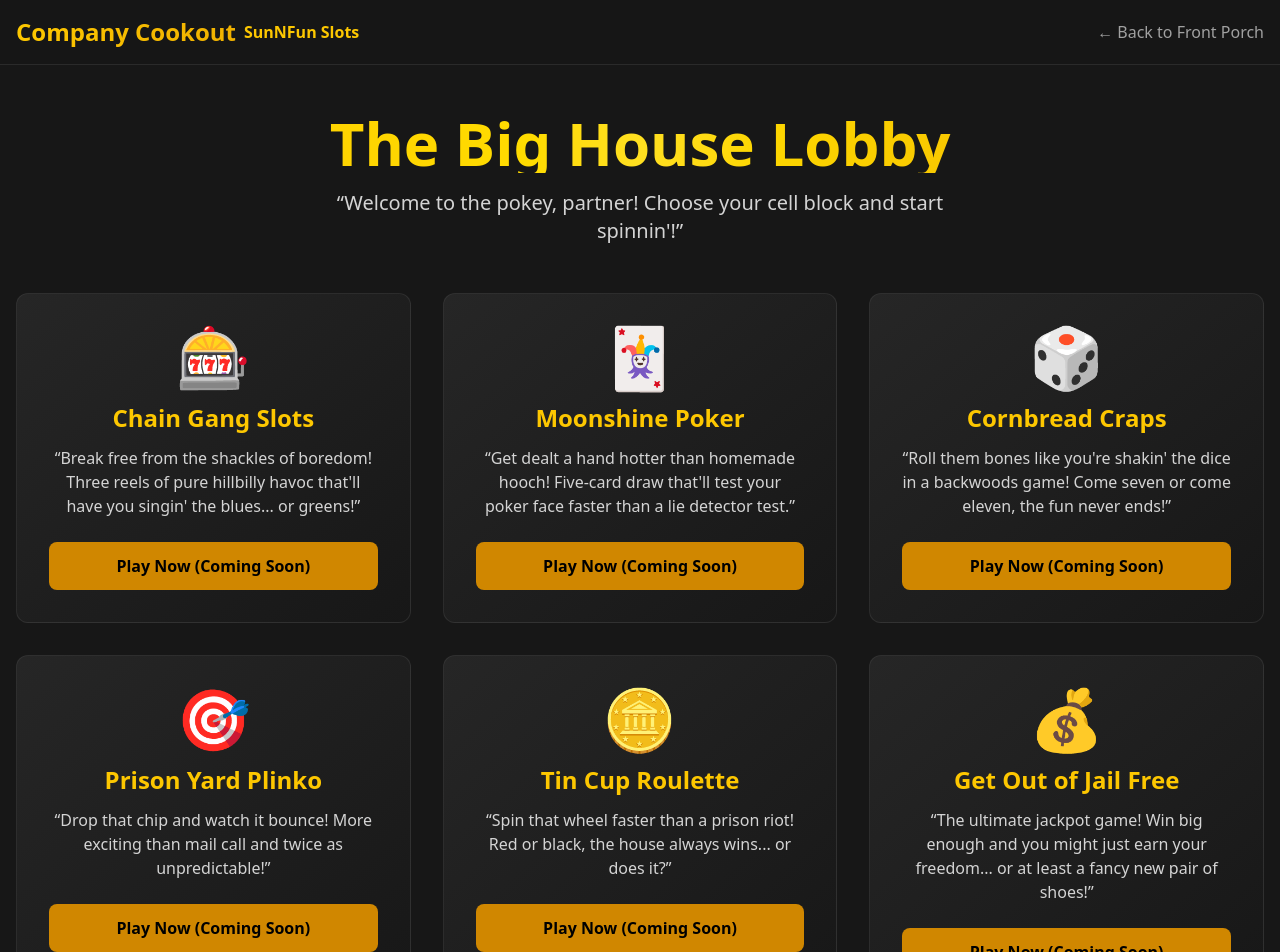
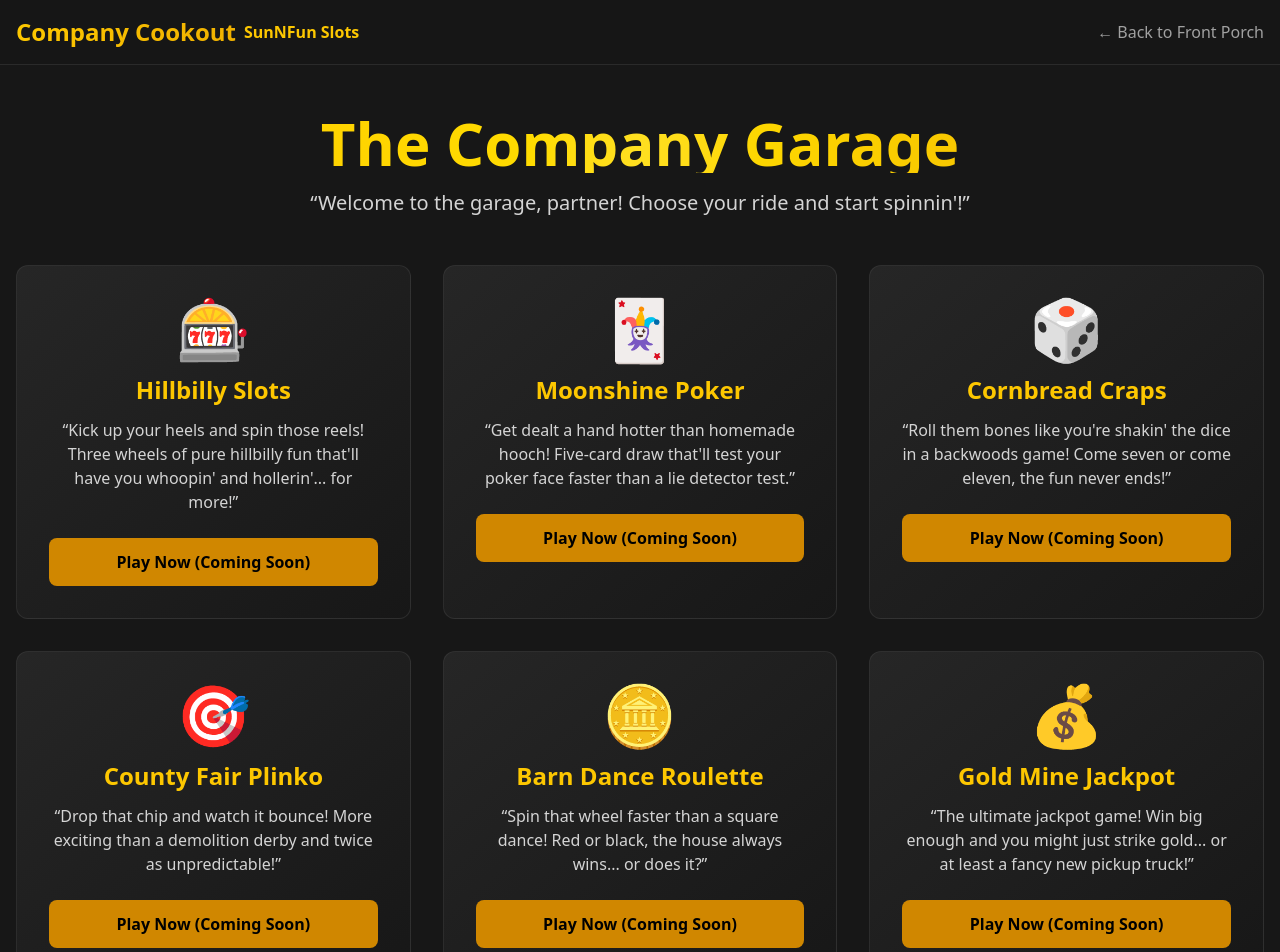
Before and after one commit to leonptucker3886-lab/Hhhhu, a Next.js app: page /lobby in a window 1280 px wide. Shown: the top 952 px of the page. Built offline with nearby package versions, Linux system fonts and the light colour scheme.

Commit message:
Remove jail/prison references and update to hillbilly garage theme

```diff
--- a/src/app/lobby/page.tsx
+++ b/src/app/lobby/page.tsx
@@ -25,10 +25,10 @@ export default function Lobby() {
         {/* Lobby Title */}
         <div className="text-center mb-12">
           <h1 className="text-4xl md:text-6xl font-bold mb-4 bg-gradient-to-r from-yellow-400 via-yellow-300 to-yellow-500 bg-clip-text text-transparent">
-            The Big House Lobby
+            The Company Garage
           </h1>
           <p className="text-xl text-neutral-300 max-w-2xl mx-auto">
-            &ldquo;Welcome to the pokey, partner! Choose your cell block and start spinnin&apos;!&rdquo;
+            &ldquo;Welcome to the garage, partner! Choose your ride and start spinnin&apos;!&rdquo;
           </p>
         </div>
 
@@ -39,10 +39,10 @@ export default function Lobby() {
             <div className="text-center">
               <div className="text-6xl mb-4">🎰</div>
               <h3 className="text-2xl font-bold text-yellow-400 mb-3 group-hover:text-yellow-300">
-                Chain Gang Slots
+                Hillbilly Slots
               </h3>
               <p className="text-neutral-300 mb-6">
-                &ldquo;Break free from the shackles of boredom! Three reels of pure hillbilly havoc that&apos;ll have you singin&apos; the blues... or greens!&rdquo;
+                &ldquo;Kick up your heels and spin those reels! Three wheels of pure hillbilly fun that&apos;ll have you whoopin&apos; and hollerin&apos;... for more!&rdquo;
               </p>
               <button className="w-full bg-yellow-600 hover:bg-yellow-500 text-black font-bold py-3 px-6 rounded-lg transition-colors">
                 Play Now (Coming Soon)
@@ -87,10 +87,10 @@ export default function Lobby() {
             <div className="text-center">
               <div className="text-6xl mb-4">🎯</div>
               <h3 className="text-2xl font-bold text-yellow-400 mb-3 group-hover:text-yellow-300">
-                Prison Yard Plinko
+                County Fair Plinko
               </h3>
               <p className="text-neutral-300 mb-6">
-                &ldquo;Drop that chip and watch it bounce! More exciting than mail call and twice as unpredictable!&rdquo;
+                &ldquo;Drop that chip and watch it bounce! More exciting than a demolition derby and twice as unpredictable!&rdquo;
               </p>
               <button className="w-full bg-yellow-600 hover:bg-yellow-500 text-black font-bold py-3 px-6 rounded-lg transition-colors">
                 Play Now (Coming Soon)
@@ -103,10 +103,10 @@ export default function Lobby() {
             <div className="text-center">
               <div className="text-6xl mb-4">🪙</div>
               <h3 className="text-2xl font-bold text-yellow-400 mb-3 group-hover:text-yellow-300">
-                Tin Cup Roulette
+                Barn Dance Roulette
               </h3>
               <p className="text-neutral-300 mb-6">
-                &ldquo;Spin that wheel faster than a prison riot! Red or black, the house always wins... or does it?&rdquo;
+                &ldquo;Spin that wheel faster than a square dance! Red or black, the house always wins... or does it?&rdquo;
               </p>
               <button className="w-full bg-yellow-600 hover:bg-yellow-500 text-black font-bold py-3 px-6 rounded-lg transition-colors">
                 Play Now (Coming Soon)
@@ -119,10 +119,10 @@ export default function Lobby() {
             <div className="text-center">
               <div className="text-6xl mb-4">💰</div>
               <h3 className="text-2xl font-bold text-yellow-400 mb-3 group-hover:text-yellow-300">
-                Get Out of Jail Free
+                Gold Mine Jackpot
               </h3>
               <p className="text-neutral-300 mb-6">
-                &ldquo;The ultimate jackpot game! Win big enough and you might just earn your freedom... or at least a fancy new pair of shoes!&rdquo;
+                &ldquo;The ultimate jackpot game! Win big enough and you might just strike gold... or at least a fancy new pickup truck!&rdquo;
               </p>
               <button className="w-full bg-yellow-600 hover:bg-yellow-500 text-black font-bold py-3 px-6 rounded-lg transition-colors">
                 Play Now (Coming Soon)
@@ -137,7 +137,7 @@ export default function Lobby() {
             Hold Your Horses, Partner!
           </h2>
           <p className="text-neutral-300 mb-4">
-            &ldquo;We&apos;re cookin&apos; up somethin&apos; special in the kitchen. These games are comin&apos; faster than a jailbreak at midnight!&rdquo;
+            &ldquo;We&apos;re cookin&apos; up somethin&apos; special in the kitchen. These games are comin&apos; faster than a coon dog on a scent!&rdquo;
           </p>
           <p className="text-neutral-500 italic">
             Stay tuned for updates - we&apos;ll let you know when the fun begins! 🎰
--- a/src/app/page.tsx
+++ b/src/app/page.tsx
@@ -19,7 +19,7 @@ export default function Home() {
               SunNFun Slots
             </div>
             <p className="text-xl md:text-2xl text-neutral-300 max-w-3xl mx-auto">
-              Where the slots are hotter than a prison cafeteria chili cook-off!
+              Where the slots are hotter than a backwoods bonfire cook-off!
             </p>
           </div>
 
@@ -29,10 +29,10 @@ export default function Home() {
               href="/lobby"
               className="inline-block bg-gradient-to-r from-yellow-500 to-yellow-600 hover:from-yellow-600 hover:to-yellow-700 text-black font-bold text-xl px-12 py-6 rounded-full transform hover:scale-105 transition-all duration-200 shadow-2xl"
             >
-              🚪 Enter the Big House 🏠
+              🚪 Enter the Garage 🏠
             </Link>
             <p className="mt-4 text-neutral-400 italic">
-              &ldquo;Come on in, partner - the warden&apos;s waitin&apos; with some jackpots!&rdquo;
+              &ldquo;Come on in, partner - the dealer&apos;s waitin&apos; with some jackpots!&rdquo;
             </p>
           </div>
 
@@ -42,8 +42,8 @@ export default function Home() {
               <div className="text-4xl mb-4">🎰</div>
               <h3 className="text-xl font-bold text-yellow-400 mb-3">High-Stakes Shenanigans</h3>
               <p className="text-neutral-300">
-                Spin &apos;em wild like you&apos;re breakin&apos; rocks in the hot sun!
-                Big payouts that&apos;ll make you holler louder than a jailbreak siren.
+                Spin &apos;em wild like you&apos;re dancin&apos; at the county fair!
+                Big payouts that&apos;ll make you holler louder than a backwoods hollerin&apos; contest.
               </p>
             </div>
 
@@ -60,8 +60,8 @@ export default function Home() {
               <div className="text-4xl mb-4">🔥</div>
               <h3 className="text-xl font-bold text-yellow-400 mb-3">Red-Hot Jackpots</h3>
               <p className="text-neutral-300">
-                Hotter than a pepper in the prison garden!
-                Life-changin&apos; wins that&apos;ll have you dancin&apos; like you&apos;re free at last.
+                Hotter than a pepper in grandma&apos;s victory garden!
+                Life-changin&apos; wins that&apos;ll have you dancin&apos; like you&apos;re king of the county fair.
               </p>
             </div>
           </div>
```
